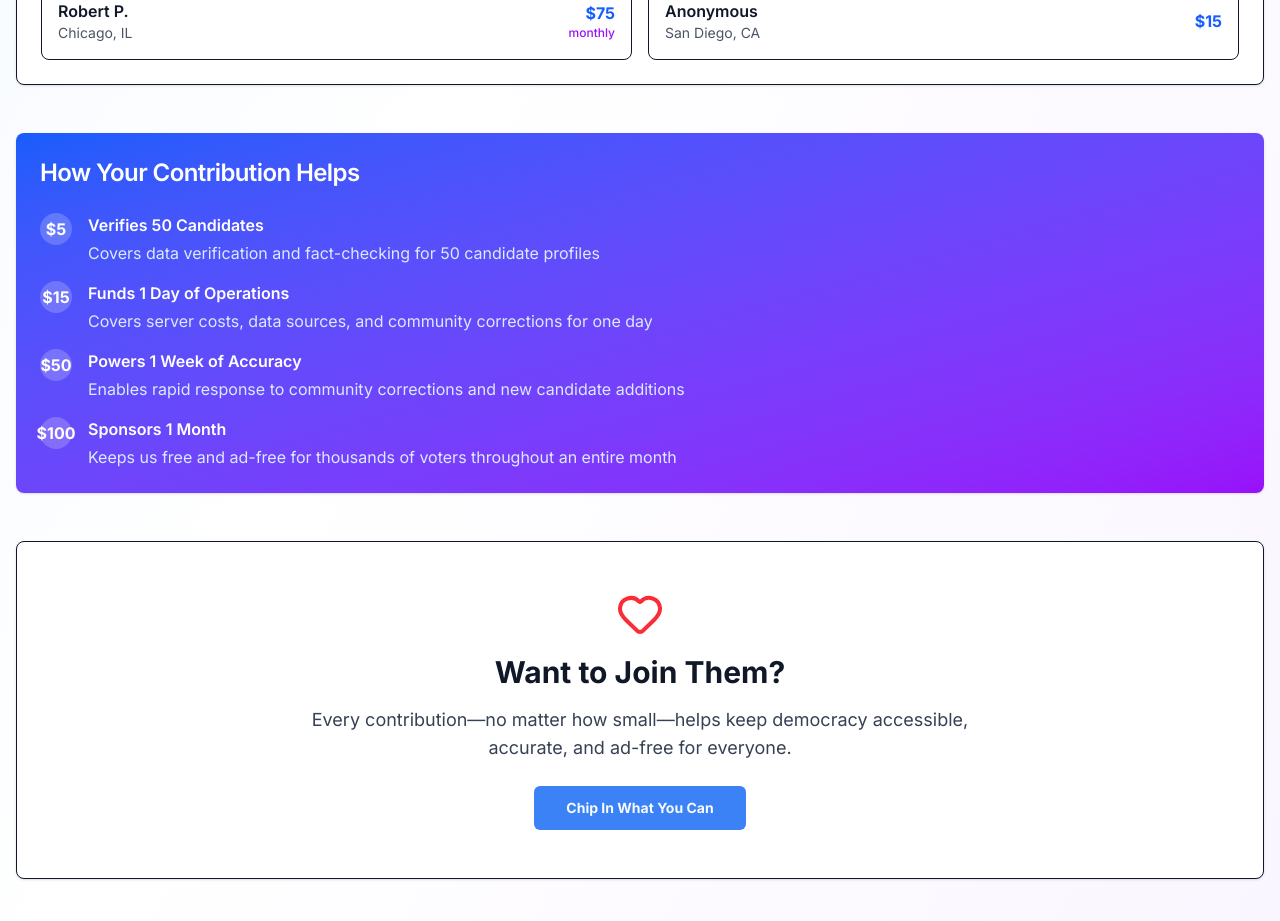
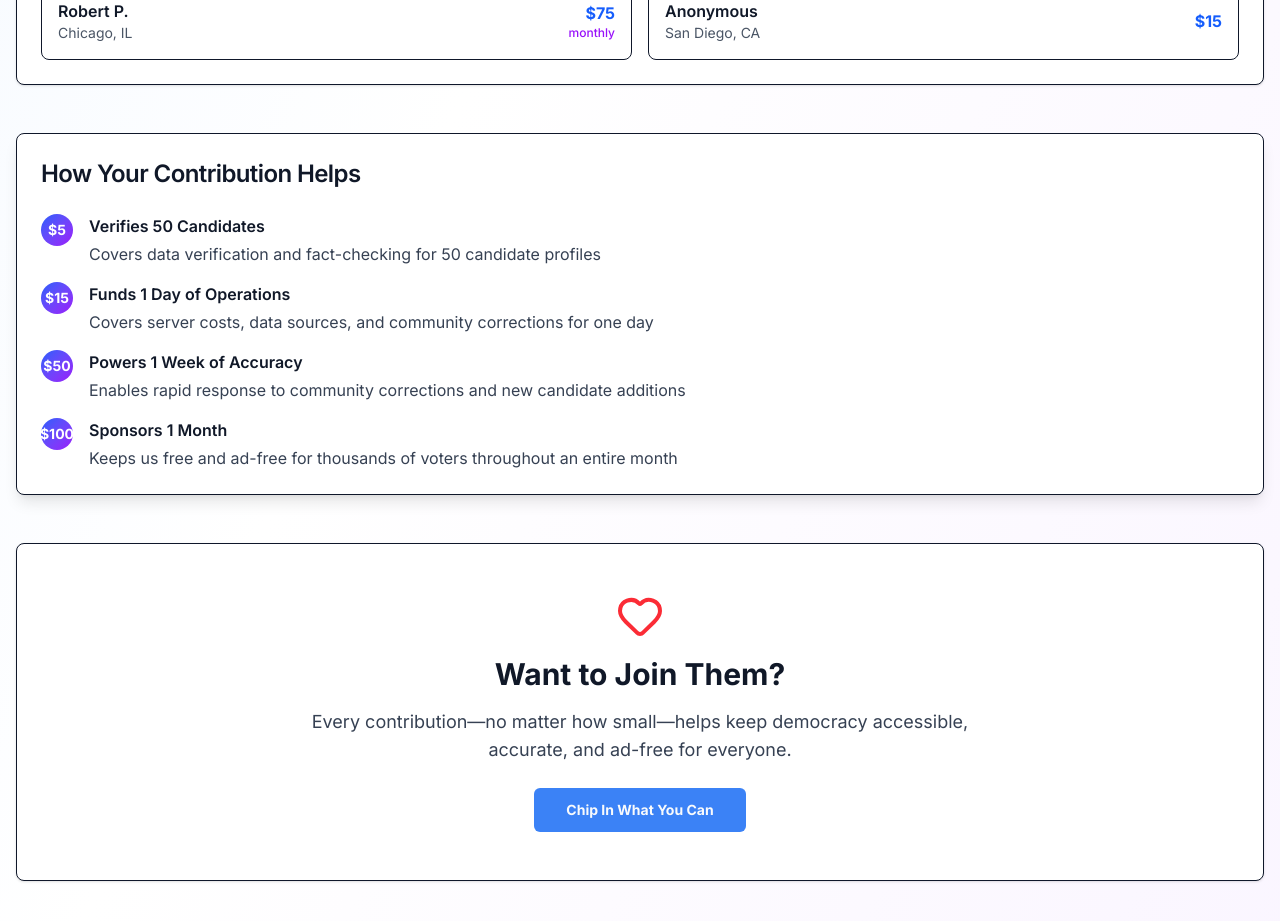
Before and after one commit to buildmoreandmore-cpu/whoisrunning, a Next.js app: page /contributors in a window 1280 px wide. Shown: the part 1680-2601 px from the top of the page. Built offline with nearby package versions, Linux system fonts and the light colour scheme; no server answers; the database is empty.

Commit message:
Match Contributors page design to website theme: white background, dark text

```diff
--- a/app/contributors/page.tsx
+++ b/app/contributors/page.tsx
@@ -224,60 +224,60 @@ export default async function ContributorsPage() {
 
         {/* How Your Contribution Helps */}
         <section className="mb-12">
-          <Card className="bg-gradient-to-br from-blue-600 to-purple-600 text-white border-0">
+          <Card className="bg-white border shadow-lg">
             <CardHeader>
-              <CardTitle className="text-2xl text-white">
+              <CardTitle className="text-2xl text-gray-900">
                 How Your Contribution Helps
               </CardTitle>
             </CardHeader>
             <CardContent className="space-y-4">
               <div className="flex items-start gap-4">
-                <div className="flex-shrink-0 w-8 h-8 rounded-full bg-white/20 flex items-center justify-center font-bold">
+                <div className="flex-shrink-0 w-8 h-8 rounded-full bg-gradient-to-br from-blue-600 to-purple-600 flex items-center justify-center font-bold text-white text-sm">
                   $5
                 </div>
                 <div>
-                  <p className="font-semibold mb-1">Verifies 50 Candidates</p>
-                  <p className="text-blue-100">
+                  <p className="font-semibold mb-1 text-gray-900">Verifies 50 Candidates</p>
+                  <p className="text-gray-700">
                     Covers data verification and fact-checking for 50 candidate
                     profiles
                   </p>
                 </div>
               </div>
               <div className="flex items-start gap-4">
-                <div className="flex-shrink-0 w-8 h-8 rounded-full bg-white/20 flex items-center justify-center font-bold">
+                <div className="flex-shrink-0 w-8 h-8 rounded-full bg-gradient-to-br from-blue-600 to-purple-600 flex items-center justify-center font-bold text-white text-sm">
                   $15
                 </div>
                 <div>
-                  <p className="font-semibold mb-1">
+                  <p className="font-semibold mb-1 text-gray-900">
                     Funds 1 Day of Operations
                   </p>
-                  <p className="text-blue-100">
+                  <p className="text-gray-700">
                     Covers server costs, data sources, and community corrections
                     for one day
                   </p>
                 </div>
               </div>
               <div className="flex items-start gap-4">
-                <div className="flex-shrink-0 w-8 h-8 rounded-full bg-white/20 flex items-center justify-center font-bold">
+                <div className="flex-shrink-0 w-8 h-8 rounded-full bg-gradient-to-br from-blue-600 to-purple-600 flex items-center justify-center font-bold text-white text-sm">
                   $50
                 </div>
                 <div>
-                  <p className="font-semibold mb-1">
+                  <p className="font-semibold mb-1 text-gray-900">
                     Powers 1 Week of Accuracy
                   </p>
-                  <p className="text-blue-100">
+                  <p className="text-gray-700">
                     Enables rapid response to community corrections and new
                     candidate additions
                   </p>
                 </div>
               </div>
               <div className="flex items-start gap-4">
-                <div className="flex-shrink-0 w-8 h-8 rounded-full bg-white/20 flex items-center justify-center font-bold">
+                <div className="flex-shrink-0 w-8 h-8 rounded-full bg-gradient-to-br from-blue-600 to-purple-600 flex items-center justify-center font-bold text-white text-sm">
                   $100
                 </div>
                 <div>
-                  <p className="font-semibold mb-1">Sponsors 1 Month</p>
-                  <p className="text-blue-100">
+                  <p className="font-semibold mb-1 text-gray-900">Sponsors 1 Month</p>
+                  <p className="text-gray-700">
                     Keeps us free and ad-free for thousands of voters throughout
                     an entire month
                   </p>
```
